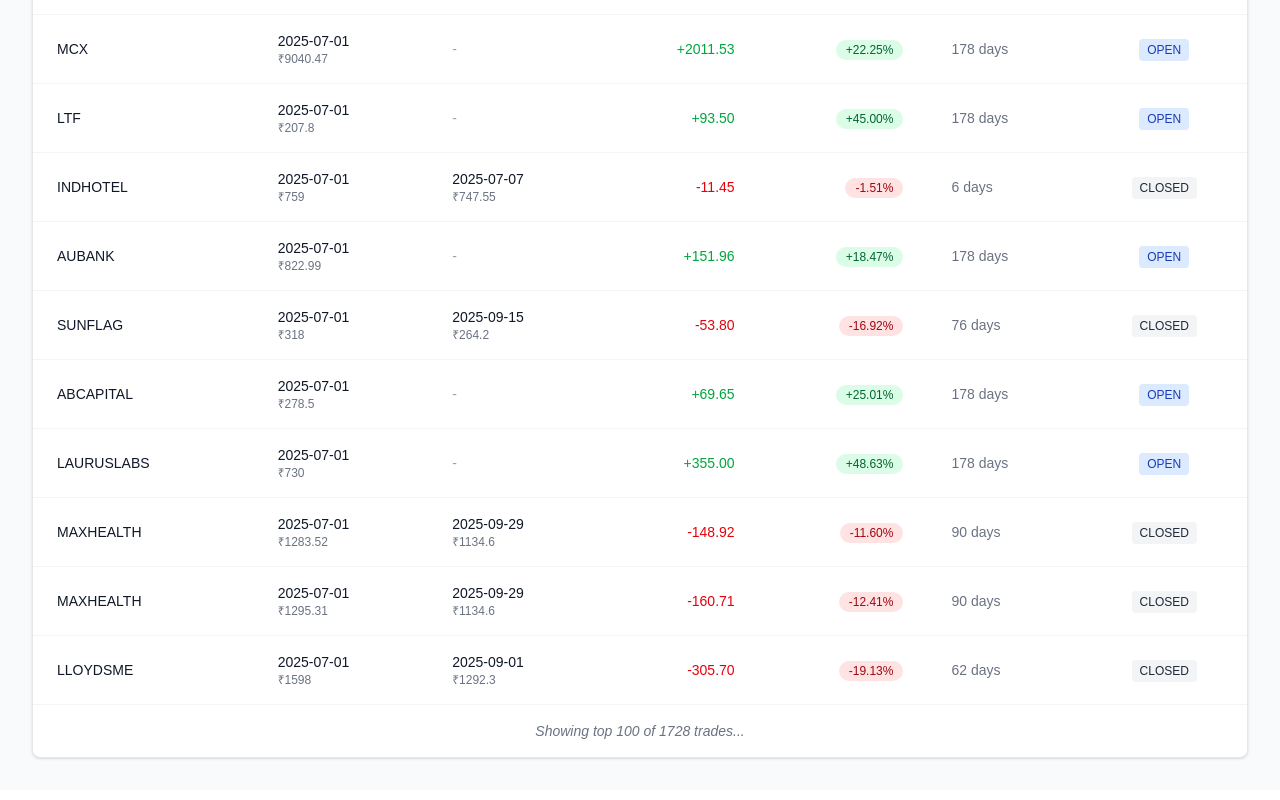
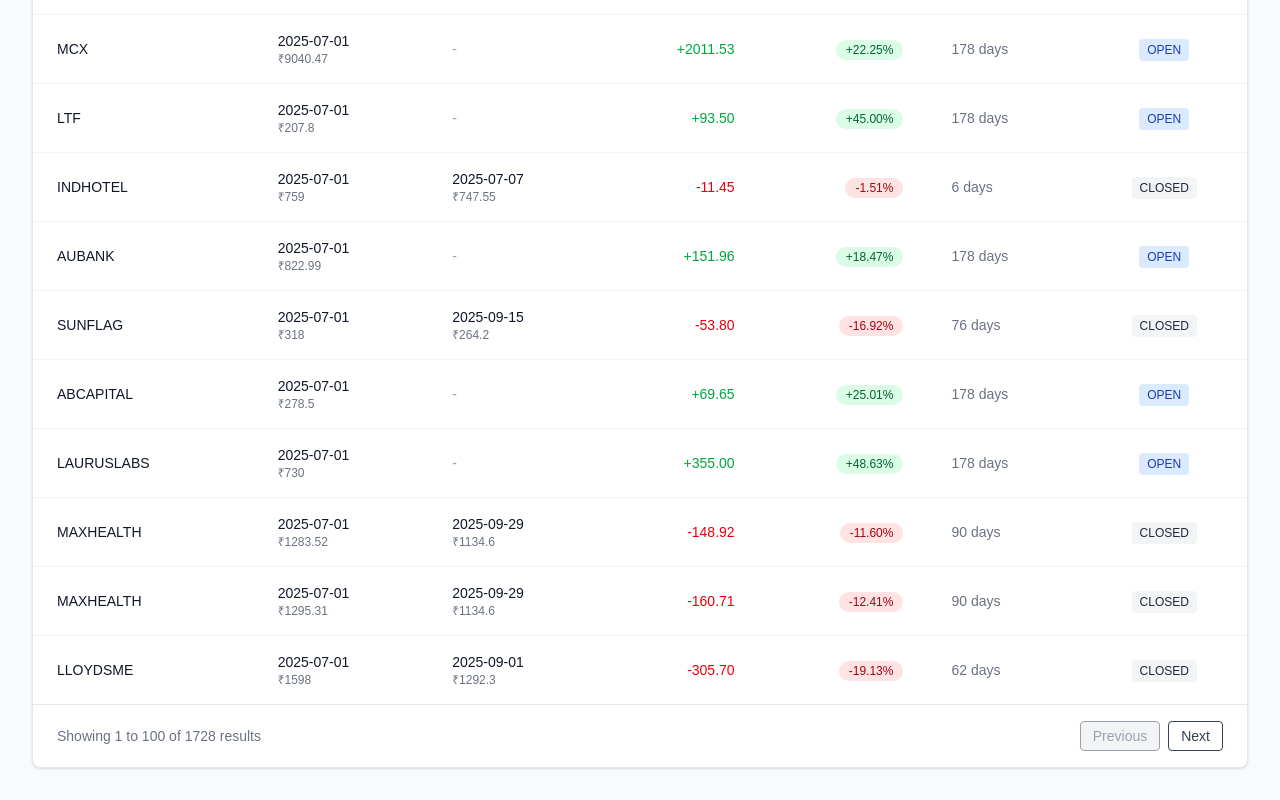
Before and after one commit to gurudayal37/nse-data-syncer, a Next.js app in the folder web/: page /ath in a window 1280 px wide. Shown: the part 6861-7661 px from the top of the page. Built offline with nearby package versions, Linux system fonts and the light colour scheme.

Commit message:
Feat(ATH): Add Pagination to Results Table
- Added pagination controls (Previous/Next)
- Set page size to 100 items per page
- Added logic to reset page on filter change
- Fixed state regression

```diff
--- a/web/src/app/ath/page.tsx
+++ b/web/src/app/ath/page.tsx
@@ -30,6 +30,8 @@ type Summary = {
 export default function ATHStrategyPage() {
     const [searchTerm, setSearchTerm] = useState('')
     const [statusFilter, setStatusFilter] = useState<'ALL' | 'OPEN' | 'CLOSED'>('ALL')
+    const [currentPage, setCurrentPage] = useState(1)
+    const itemsPerPage = 100
 
     const { summary, trades, last_updated } = athData as { summary: Summary, trades: Trade[], last_updated: string }
 
@@ -38,6 +40,27 @@ export default function ATHStrategyPage() {
         const matchesStatus = statusFilter === 'ALL' || trade.status === statusFilter
         return matchesSearch && matchesStatus
     })
+
+    const totalPages = Math.ceil(filteredTrades.length / itemsPerPage)
+    const startIndex = (currentPage - 1) * itemsPerPage
+    const endIndex = startIndex + itemsPerPage
+    const currentTrades = filteredTrades.slice(startIndex, endIndex)
+
+    const handlePageChange = (newPage: number) => {
+        if (newPage >= 1 && newPage <= totalPages) {
+            setCurrentPage(newPage)
+            // Scroll to top of table
+            const tableElement = document.getElementById('trades-table')
+            if (tableElement) {
+                tableElement.scrollIntoView({ behavior: 'smooth' })
+            }
+        }
+    }
+
+    // Reset page on filter change
+    if (currentPage > totalPages && totalPages > 0) {
+        setCurrentPage(1)
+    }
 
     return (
         <div className="min-h-screen bg-gray-50 p-8">
@@ -116,7 +139,7 @@ export default function ATHStrategyPage() {
                 </div>
 
                 {/* Trades Table */}
-                <div className="bg-white shadow-sm rounded-lg border border-gray-200 overflow-hidden">
+                <div id="trades-table" className="bg-white shadow-sm rounded-lg border border-gray-200 overflow-hidden">
                     <div className="px-6 py-4 border-b border-gray-200 flex justify-between items-center flex-wrap gap-4">
                         <h2 className="text-lg font-semibold text-gray-900">Trade History</h2>
                         <div className="flex gap-4">
@@ -125,12 +148,18 @@ export default function ATHStrategyPage() {
                                 placeholder="Search Symbol..."
                                 className="px-3 py-2 border rounded text-sm"
                                 value={searchTerm}
-                                onChange={(e) => setSearchTerm(e.target.value)}
+                                onChange={(e) => {
+                                    setSearchTerm(e.target.value)
+                                    setCurrentPage(1)
+                                }}
                             />
                             <select
                                 className="px-3 py-2 border rounded text-sm"
                                 value={statusFilter}
-                                onChange={(e) => setStatusFilter(e.target.value as any)}
+                                onChange={(e) => {
+                                    setStatusFilter(e.target.value as any)
+                                    setCurrentPage(1)
+                                }}
                             >
                                 <option value="ALL">All Status</option>
                                 <option value="OPEN">Open</option>
@@ -152,7 +181,7 @@ export default function ATHStrategyPage() {
                                 </tr>
                             </thead>
                             <tbody className="divide-y divide-gray-100">
-                                {filteredTrades.slice(0, 100).map((trade, i) => (
+                                {currentTrades.map((trade, i) => (
                                     <tr key={i} className="hover:bg-gray-50">
                                         <td className="px-6 py-4 font-medium text-gray-900">
                                             <Link href={`/stock/${trade.symbol}`} className="hover:text-blue-600 hover:underline">
@@ -193,16 +222,40 @@ export default function ATHStrategyPage() {
                                         </td>
                                     </tr>
                                 ))}
-                                {filteredTrades.length > 100 && (
+                                {filteredTrades.length === 0 && (
                                     <tr>
-                                        <td colSpan={7} className="px-6 py-4 text-center text-gray-500 italic">
-                                            Showing top 100 of {filteredTrades.length} trades...
+                                        <td colSpan={7} className="px-6 py-8 text-center text-gray-500">
+                                            No trades found matching your filters.
                                         </td>
                                     </tr>
                                 )}
                             </tbody>
                         </table>
                     </div>
+                    {/* Pagination Controls */}
+                    {totalPages > 1 && (
+                        <div className="px-6 py-4 border-t border-gray-200 flex items-center justify-between">
+                            <div className="text-sm text-gray-500">
+                                Showing <span className="font-medium">{startIndex + 1}</span> to <span className="font-medium">{Math.min(endIndex, filteredTrades.length)}</span> of <span className="font-medium">{filteredTrades.length}</span> results
+                            </div>
+                            <div className="flex gap-2">
+                                <button
+                                    onClick={() => handlePageChange(currentPage - 1)}
+                                    disabled={currentPage === 1}
+                                    className={`px-3 py-1 rounded border text-sm ${currentPage === 1 ? 'bg-gray-100 text-gray-400 cursor-not-allowed' : 'bg-white hover:bg-gray-50 text-gray-700'}`}
+                                >
+                                    Previous
+                                </button>
+                                <button
+                                    onClick={() => handlePageChange(currentPage + 1)}
+                                    disabled={currentPage === totalPages}
+                                    className={`px-3 py-1 rounded border text-sm ${currentPage === totalPages ? 'bg-gray-100 text-gray-400 cursor-not-allowed' : 'bg-white hover:bg-gray-50 text-gray-700'}`}
+                                >
+                                    Next
+                                </button>
+                            </div>
+                        </div>
+                    )}
                 </div>
             </div>
         </div>
```
